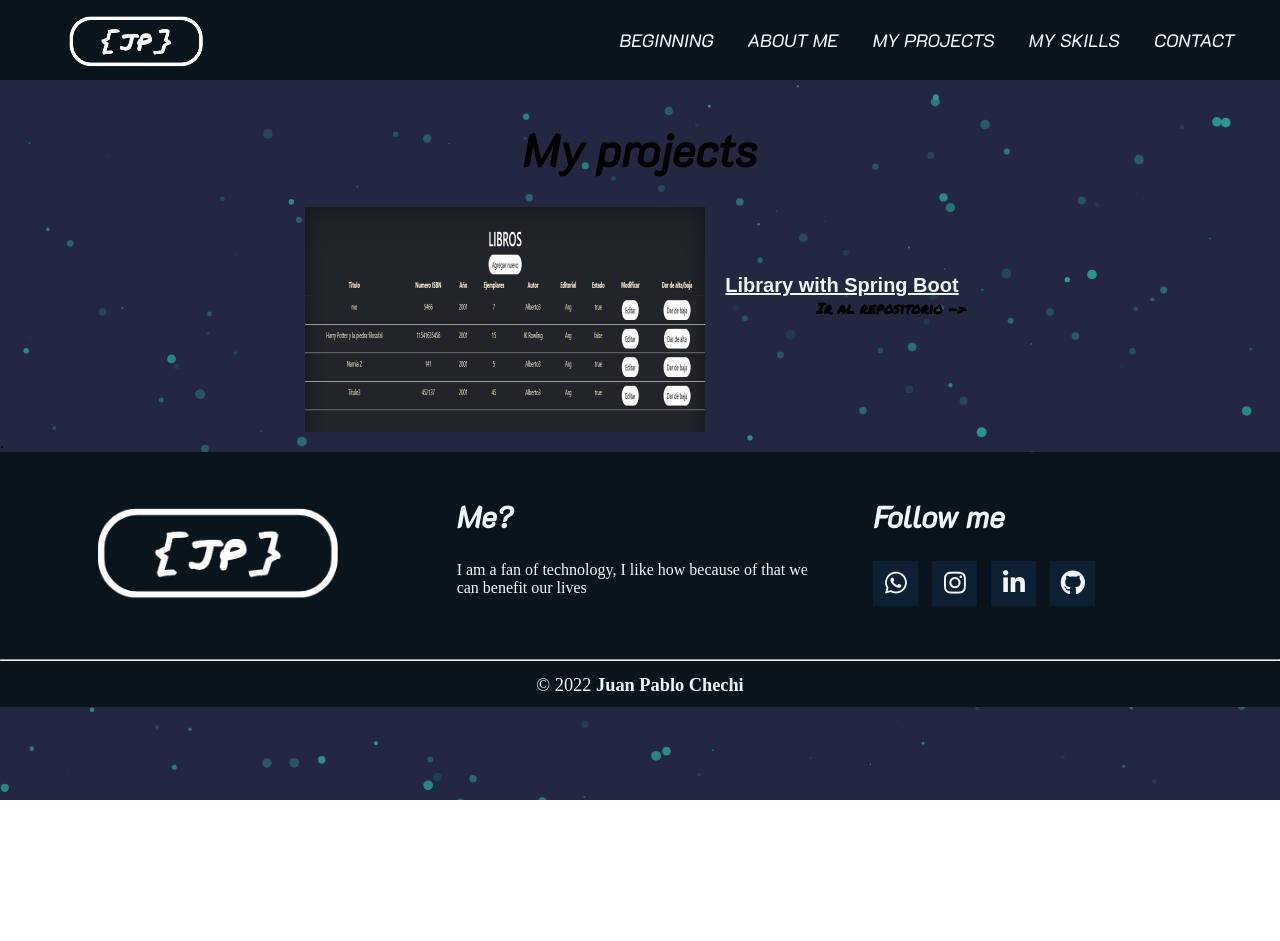
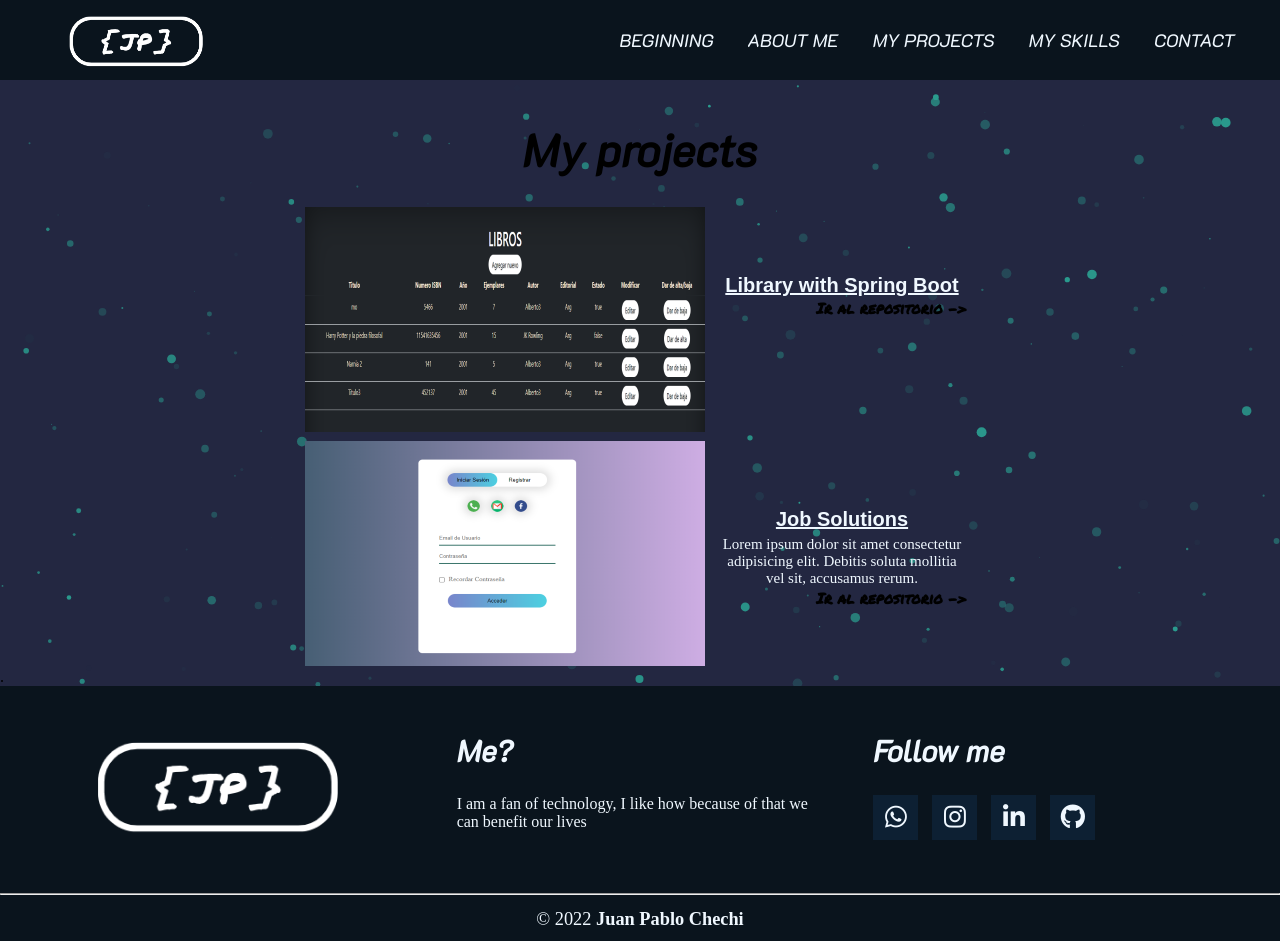
Before and after one commit to ASTERMA848/portfolio, a plain HTML site: page HTML/mis-proyectos.html in a window 1280 px wide. Before the commit the page ends 800 px from the top, so only its background shows below. Drawn offline with Linux system fonts and the light colour scheme.

Commit message:
Commit 16 se agrega el proyecto JOBS SOLUTIONS

```diff
--- a/HTML/mis-proyectos.html
+++ b/HTML/mis-proyectos.html
@@ -59,24 +59,24 @@
     </div>
 
   </div>
-   <!-- <div class="contenido2">
+   <div class="contenido2">
     <div class="foto">
       <ul>
-        <li> <img src="../Fotos/Screenshot_1.png" alt=""></li>
-        <li> <img src="../Fotos/Screenshot_2.png" alt=""></li>
-        <li> <img src="../Fotos/Screenshot_2.png" alt=""></li>
-        <li> <img src="../Fotos/Screenshot_1.png" alt=""></li>
+        <li> <img src="../Fotos/Screenshot_8.png" alt=""></li>
+        <li> <img src="../Fotos/Screenshot_9.png" alt=""></li>
+        <li> <img src="../Fotos/Screenshot_10.png" alt=""></li>
+        <li> <img src="../Fotos/Screenshot_11.png" alt=""></li>
       </ul>
 
     </div>
 
     <div class="info">
-      <h3>Nombre del proyecto</h3>
+      <h3>Job Solutions</h3>
       <p>Lorem ipsum dolor sit amet consectetur adipisicing elit. Debitis soluta mollitia vel sit, accusamus
         rerum.</p>
       <h6><a href="">Ir al repositorio -> </a></h6>
     </div>
-  </div> -->
+  </div>
 
 
   <!-- FONDO DE PANTALLA CON BURBUJAS -->
```
Also changed, not shown: Fotos/Screenshot_10.png (added), Fotos/Screenshot_11.png (added), Fotos/Screenshot_8.png (added), Fotos/Screenshot_9.png (added).
